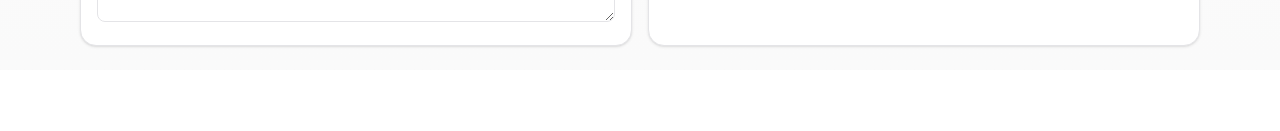
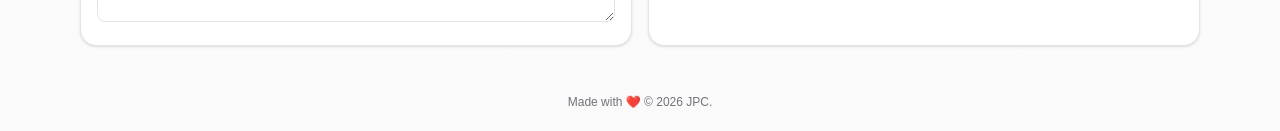
Before and after one commit to johnperricruz/quotation-maker, a Next.js app: page / in a window 1280 px wide. Shown: the part 987-1118 px from the top of the page. Before the commit the page ends 1057 px from the top, so only its background shows below. Built offline with nearby package versions, Linux system fonts and the light colour scheme.

Commit message:
Added love

```diff
--- a/src/app/page.tsx
+++ b/src/app/page.tsx
@@ -1082,6 +1082,9 @@ export default function Home() {
           </article>
         </section>
       </main>
+      <footer className="max-w-6xl text-xs text-zinc-500 py-6 text-center mx-auto">
+        Made with ❤️ &copy; 2026 JPC.
+      </footer>
     </div>
   );
 }
```
